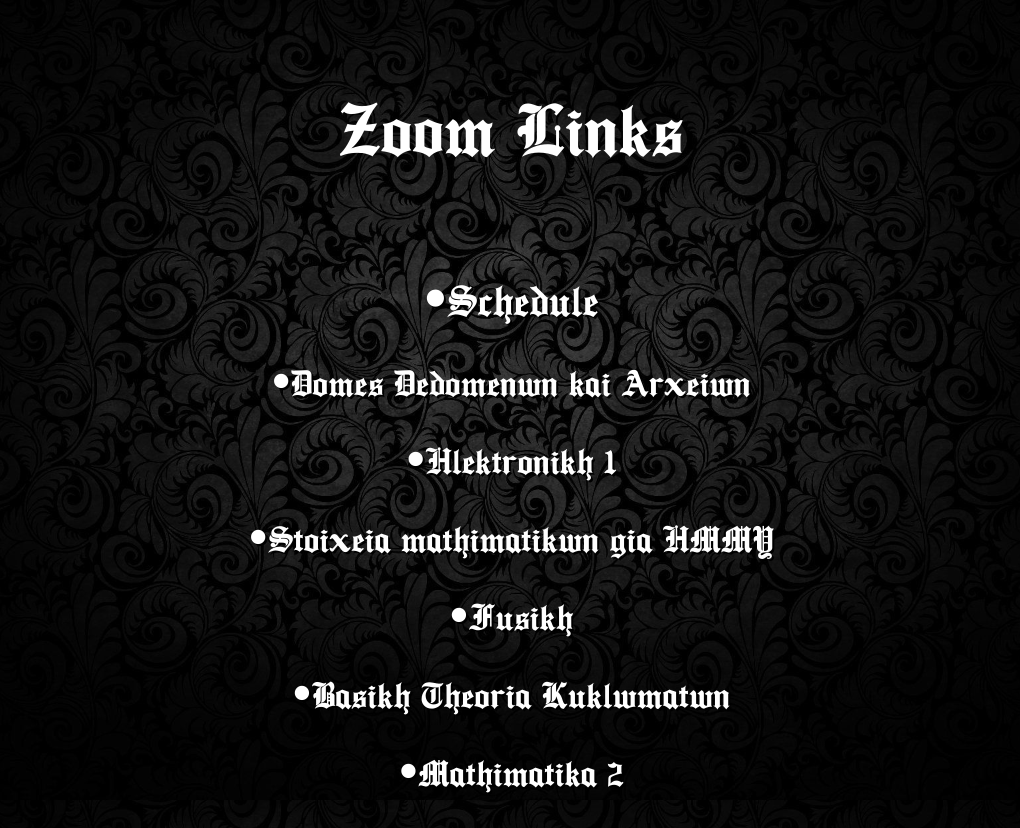
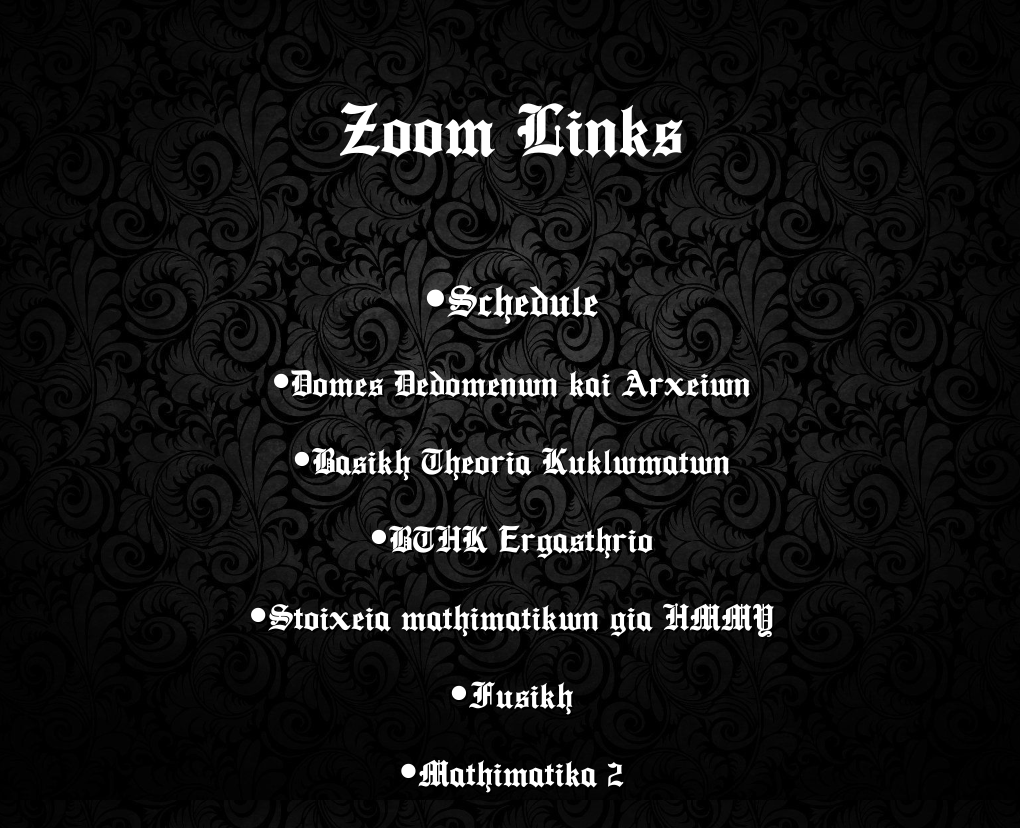
Before and after one commit to Kouroupis/Mytest, a plain HTML site: page index.html in a window 1280 px wide. Shown: the whole page, without its empty margins (129-1149 px from the left). Drawn offline with Linux system fonts and the light colour scheme.

Commit message:
Update index.html

```diff
--- a/index.html
+++ b/index.html
@@ -56,18 +56,21 @@
 
 <a href="https://www.eclass.tuc.gr/courses/HMMY166/">•Domes Dedomenwn kai Arxeiwn
 </a>
+<br>
 
+<a href="https://tuc-gr.zoom.us/j/86907135900?pwd=SEY4aW1wZDZHS0pGQ3JVYm5OaDlUQT09">•Basikh Theoria Kuklwmatwn</a>
 <br>
-<a href="https://tuc-gr.zoom.us/j/98019306844?pwd=aWpmMlRQazVNNklldDlod0JxcXRWZz09">•Hlektronikh 1
+
+<a href="https://tuc-gr.zoom.us/j/94316454198?pwd=NU9rM1RTZTNzdmtUNW8rRmpOcTh2dz09">•BTHK Ergasthrio
 </a>
 <br>
 
 <a href="https://tuc-gr.zoom.us/j/83330052791?pwd=UEl6TXdTUWR6dC9OV3J0Q0ozcm50dz09">•Stoixeia mathimatikwn gia HMMY</a>
 <br>
+
 <a href="https://tuc-gr.zoom.us/j/89356672407?pwd=bGxTMFlrNmUwWC9wenBEWnc4UnoxUT09">•Fusikh</a>
 <br>
-<a href="https://tuc-gr.zoom.us/j/86907135900?pwd=SEY4aW1wZDZHS0pGQ3JVYm5OaDlUQT09">•Basikh Theoria Kuklwmatwn</a>
-<br>
+
 <a href="https://tuc-gr.zoom.us/j/82083470461?pwd=dHVtejIyZEp2MjVGRnJyUU1hNDEzUT09">•Mathimatika 2</a>
 
 </p>
```
